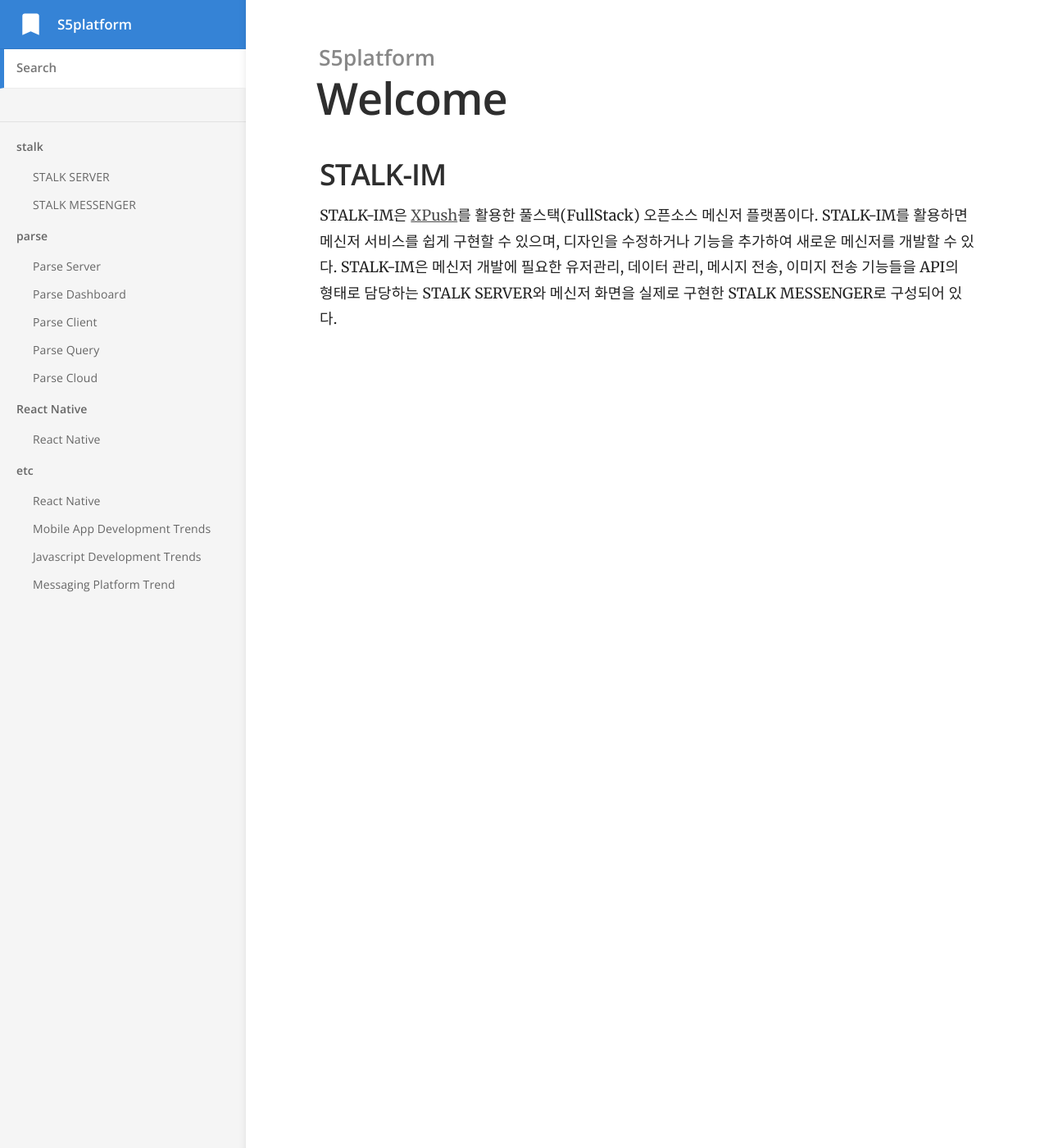
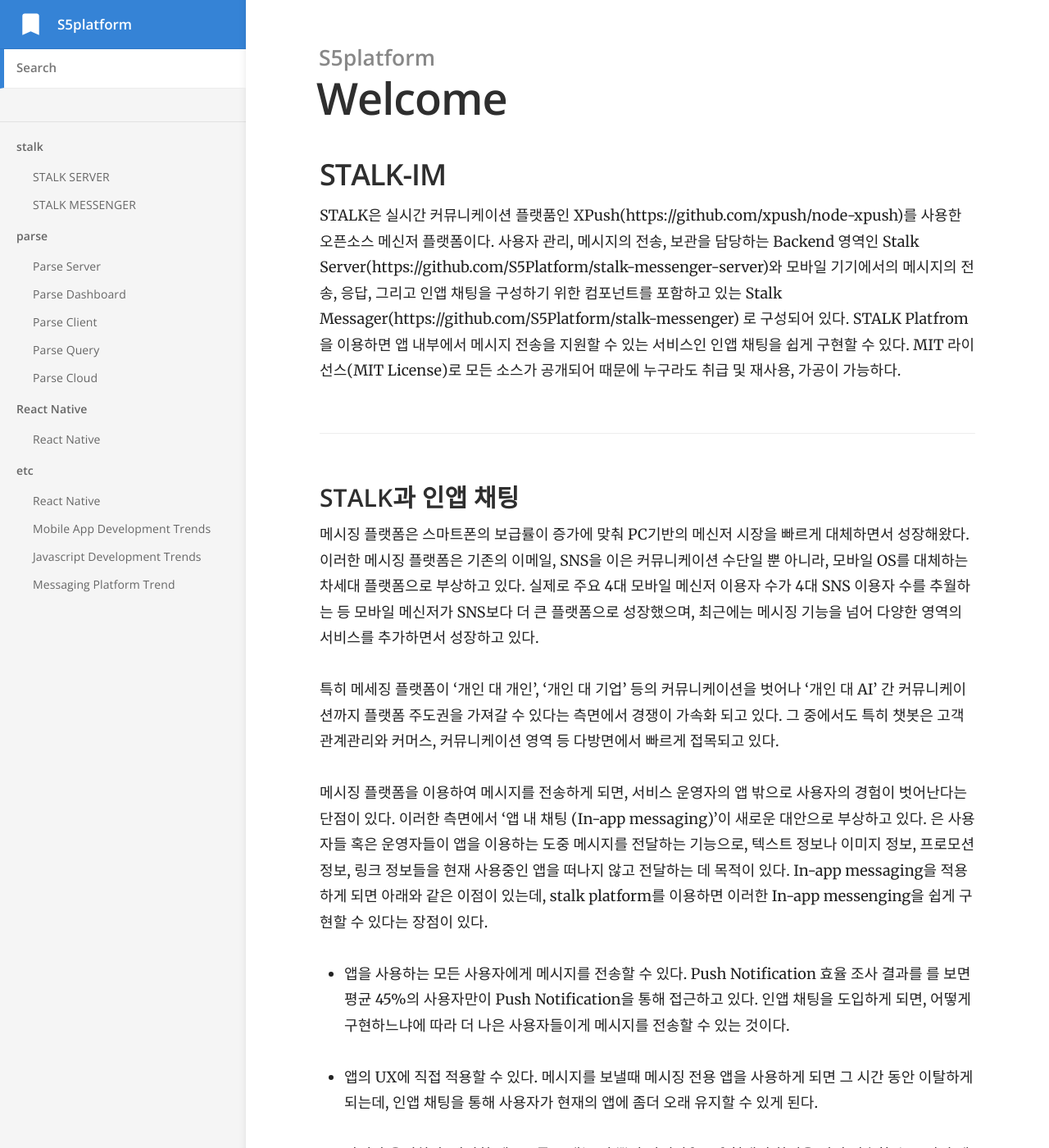
Before and after one commit to S5Platform/s5Platform.github.io, a Jekyll site: the page built from index.md, in a window 1280 px wide and 1400 px high. Shown: the whole window at 82% size. Built offline with Jekyll 4.4.1, drawn with Linux system fonts in a browser that asks for light colours; some of the changed text lies outside the part shown.

Commit message:
Update doc

```diff
--- a/index.md
+++ b/index.md
@@ -4,4 +4,21 @@
 
 ## STALK-IM
 
-STALK-IM은 [XPush](https://github.com/xpush/node-xpush)를 활용한 풀스택(FullStack) 오픈소스 메신저 플랫폼이다. STALK-IM를 활용하면 메신저 서비스를 쉽게 구현할 수 있으며, 디자인을 수정하거나 기능을 추가하여 새로운 메신저를 개발할 수 있다. STALK-IM은 메신저 개발에 필요한 유저관리, 데이터 관리, 메시지 전송, 이미지 전송 기능들을 API의 형태로 담당하는 STALK SERVER와 메신저 화면을 실제로 구현한 STALK MESSENGER로 구성되어 있다.
+STALK은 실시간 커뮤니케이션 플랫품인 XPush(https://github.com/xpush/node-xpush)를 사용한 오픈소스 메신저 플랫폼이다. 사용자 관리, 메시지의 전송, 보관을 담당하는 Backend 영역인 Stalk Server(https://github.com/S5Platform/stalk-messenger-server)와 모바일 기기에서의 메시지의 전송, 응답, 그리고 인앱 채팅을 구성하기 위한 컴포넌트를 포함하고 있는 Stalk Messager(https://github.com/S5Platform/stalk-messenger) 로 구성되어 있다. STALK Platfrom을 이용하면 앱 내부에서 메시지 전송을 지원할 수 있는 서비스인 인앱 채팅을 쉽게 구현할 수 있다. MIT 라이선스(MIT License)로 모든 소스가 공개되어 때문에 누구라도 취급 및 재사용, 가공이 가능하다.
+
+
+
+### STALK과 인앱 채팅
+
+메시징 플랫폼은 스마트폰의 보급률이 증가에 맞춰 PC기반의 메신저 시장을 빠르게 대체하면서 성장해왔다. 이러한 메시징 플랫폼은 기존의 이메일, SNS을 이은 커뮤니케이션 수단일 뿐 아니라, 모바일 OS를 대체하는 차세대 플랫폼으로 부상하고 있다.
+실제로 주요 4대 모바일 메신저 이용자 수가 4대 SNS 이용자 수를 추월하는 등 모바일 메신저가 SNS보다 더 큰 플랫폼으로 성장했으며, 최근에는 메시징 기능을 넘어 다양한 영역의 서비스를 추가하면서 성장하고 있다.
+
+특히 메세징 플랫폼이 ‘개인 대 개인’, ‘개인 대 기업’ 등의 커뮤니케이션을 벗어나 ‘개인 대 AI’ 간 커뮤니케이션까지 플랫폼 주도권을 가져갈 수 있다는 측면에서 경쟁이 가속화 되고 있다. 그 중에서도 특히 챗봇은 고객관계관리와 커머스, 커뮤니케이션 영역 등 다방면에서 빠르게 접목되고 있다.
+
+메시징 플랫폼을 이용하여 메시지를 전송하게 되면, 서비스 운영자의 앱 밖으로 사용자의 경험이 벗어난다는 단점이 있다. 이러한 측면에서 ‘앱 내 채팅 (In-app messaging)’이 새로운 대안으로 부상하고 있다. 은 사용자들 혹은 운영자들이 앱을 이용하는 도중 메시지를 전달하는 기능으로, 텍스트 정보나 이미지 정보, 프로모션 정보, 링크 정보들을 현재 사용중인 앱을 떠나지 않고 전달하는 데 목적이 있다. In-app messaging을 적용하게 되면 아래와 같은 이점이 있는데, stalk platform를 이용하면 이러한 In-app messenging을 쉽게 구현할 수 있다는 장점이 있다.
+
+- 앱을 사용하는 모든 사용자에게 메시지를 전송할 수 있다. Push Notification 효율 조사 결과를 를 보면 평균 45%의 사용자만이 Push Notification을 통해 접근하고 있다. 인앱 채팅을 도입하게 되면, 어떻게 구현하느냐에 따라 더 나은 사용자들이게 메시지를 전송할 수 있는 것이다.
+
+- 앱의 UX에 직접 적용할 수 있다. 메시지를 보낼때 메시징 전용 앱을 사용하게 되면 그 시간 동안 이탈하게 되는데, 인앱 채팅을 통해 사용자가 현재의 앱에 좀더 오래 유지할 수 있게 된다.
+
+- 관리가 용이하다. 간단한 텍스트를 보내는 것 뿐만 아니라 html 형태의 화면을 직접 전송할 수도 있기 때문에 마케팅 팀에서 앱을 업데이트 하지 않고도 광고 를 위한 메세지를 전송할 수 있게 된다.
```
Also changed, not shown: _docs/3.react-native/react_native.md (line endings or trailing spaces).
